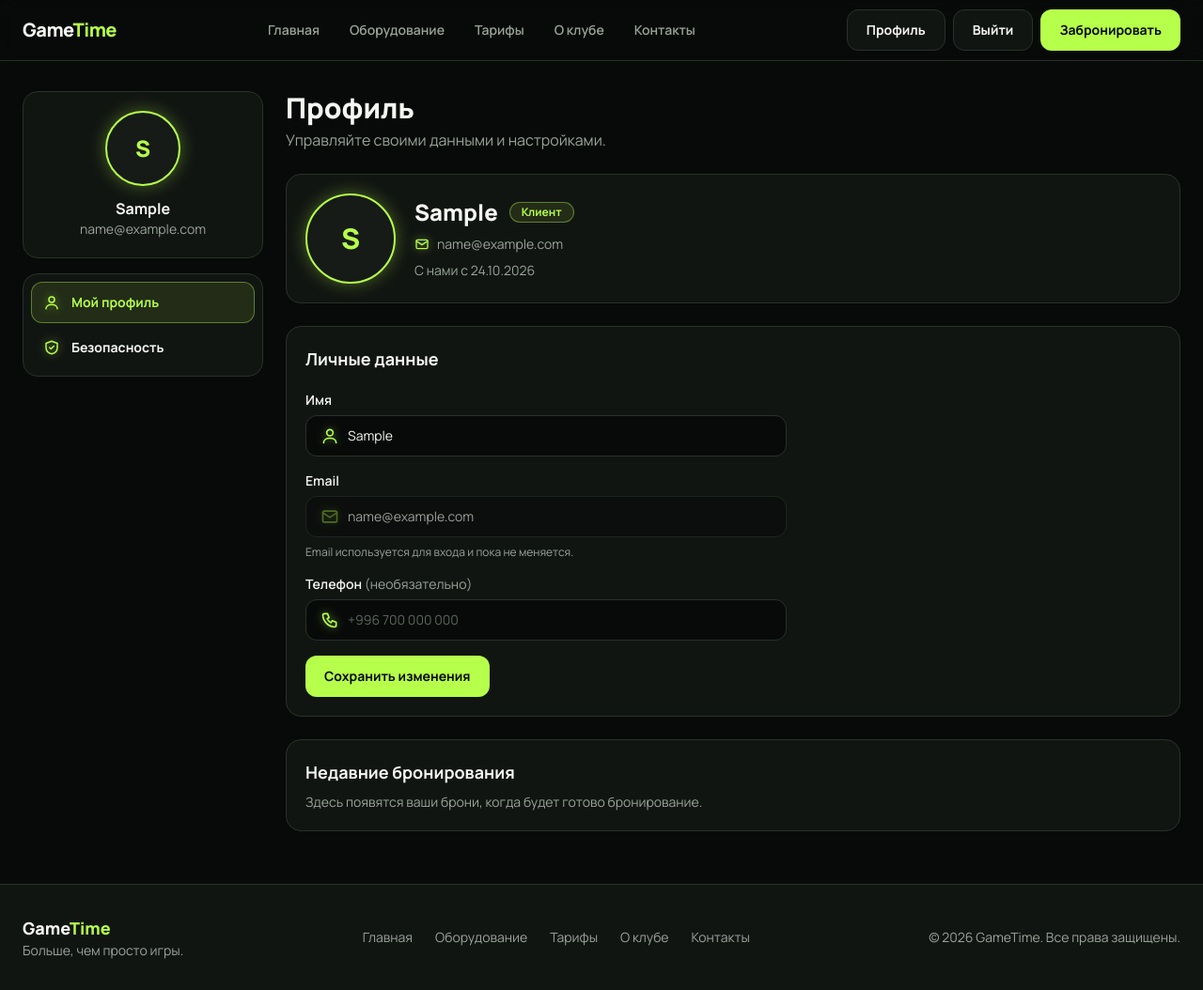
After one commit to bekzat-slr-amg/GameTime, a Django app: page /accounts/profile/ in a window 1280 px wide. The commit adds this page. Shown: the whole page at 94% size. Run offline with Django 5.2, Linux system fonts and the light colour scheme; the visitor is signed in with stand-in values (Sample User, id 1); style sheets or scripts are compiled from the project's sources.

Commit message:
feat: add profile page, password change and glowing icons

```diff
--- a/apps/accounts/forms.py
+++ b/apps/accounts/forms.py
@@ -1,6 +1,5 @@
 from django import forms
-from django.contrib.auth.forms import AuthenticationForm, UserCreationForm
-
+from django.contrib.auth.forms import AuthenticationForm, PasswordChangeForm, UserCreationForm
 from .models import User
 
 INPUT = "input"
@@ -67,3 +66,29 @@ class LoginForm(AuthenticationForm):
 
     def clean_username(self):
         return self.cleaned_data["username"].lower()
+
+class ProfileForm(forms.ModelForm):
+    class Meta:
+        model = User
+        fields = ("first_name", "email", "phone")
+
+    def __init__(self, *args, **kwargs):
+        super().__init__(*args, **kwargs)
+        self.fields["first_name"].required = True
+        self.fields["first_name"].label = "Имя"
+        self.fields["email"].disabled = True  # email не меняется, значения из формы игнорируются
+        for name, text in (("first_name", "Ваше имя"), ("email", ""), ("phone", "+996 700 000 000")):
+            self.fields[name].widget.attrs.update({"class": INPUT, "placeholder": text})
+
+
+class StyledPasswordChangeForm(PasswordChangeForm):
+    def __init__(self, *args, **kwargs):
+        super().__init__(*args, **kwargs)
+        labels = {
+            "old_password": "Текущий пароль",
+            "new_password1": "Новый пароль",
+            "new_password2": "Подтвердите новый пароль",
+        }
+        for name, label in labels.items():
+            self.fields[name].label = label
+            self.fields[name].widget.attrs["class"] = f"{INPUT} pr-24"
--- a/apps/accounts/templates/accounts/login.html
+++ b/apps/accounts/templates/accounts/login.html
@@ -19,8 +19,8 @@
     <div role="alert" class="rounded-xl border border-red-400/40 bg-red-400/10 p-3 text-sm text-red-300">{{ form.non_field_errors.0 }}</div>
   {% endif %}
 
-  {% include "partials/form_field.html" with field=form.username %}
-  {% include "partials/form_field.html" with field=form.password toggle=True %}
+  {% include "partials/form_field.html" with field=form.username icon="mail" %}
+  {% include "partials/form_field.html" with field=form.password toggle=True icon="lock" %}
 
   <label class="flex items-center gap-2 text-sm text-muted">
     <input type="checkbox" name="remember_me" class="h-4 w-4 accent-lime" {% if form.remember_me.value %}checked{% endif %}>
--- /dev/null
+++ b/apps/accounts/templates/accounts/profile.html
@@ -0,0 +1,39 @@
+{% extends "accounts/profile_base.html" %}
+{% block title %}Профиль — GameTime{% endblock %}
+
+{% block profile_content %}
+<h1 class="text-3xl font-extrabold">Профиль</h1>
+<p class="mt-1 text-muted">Управляйте своими данными и настройками.</p>
+
+<section class="card mt-6 flex flex-col items-start gap-5 sm:flex-row sm:items-center">
+  {% include "partials/avatar.html" with classes="h-24 w-24 text-3xl" %}
+  <div class="min-w-0">
+    <div class="flex flex-wrap items-center gap-3">
+      <h2 class="text-2xl font-extrabold">{{ user.first_name|default:user.email }}</h2>
+      <span class="rounded-full border border-lime/40 bg-lime/10 px-3 py-0.5 text-xs font-bold text-lime">{{ user.get_role_display }}</span>
+    </div>
+    <p class="mt-2 flex items-center gap-2 break-all text-sm text-muted">{% include "partials/icon.html" with name="mail" size=16 %} {{ user.email }}</p>
+    {% if user.phone %}
+      <p class="mt-1 flex items-center gap-2 text-sm text-muted">{% include "partials/icon.html" with name="phone" size=16 %} {{ user.phone }}</p>
+    {% endif %}
+    <p class="mt-2 text-sm text-muted">С нами с {{ user.date_joined|date:"d.m.Y" }}</p>
+  </div>
+</section>
+
+<section class="card mt-6">
+  <h2 class="text-lg font-bold">Личные данные</h2>
+  <form method="post" class="mt-5 grid gap-4 sm:max-w-lg" data-submit-once>
+    {% csrf_token %}
+    {% include "partials/form_field.html" with field=form.first_name icon="user" %}
+    {% include "partials/form_field.html" with field=form.email icon="mail" %}
+    <p class="-mt-2 text-xs text-muted">Email используется для входа и пока не меняется.</p>
+    {% include "partials/form_field.html" with field=form.phone icon="phone" %}
+    <button type="submit" class="btn-primary w-full sm:w-fit">Сохранить изменения</button>
+  </form>
+</section>
+
+<section class="card mt-6">
+  <h2 class="text-lg font-bold">Недавние бронирования</h2>
+  <p class="mt-2 text-sm text-muted">Здесь появятся ваши брони, когда будет готово бронирование.</p>
+</section>
+{% endblock %}
--- /dev/null
+++ b/apps/accounts/templates/accounts/profile_base.html
@@ -0,0 +1,32 @@
+{% extends "base.html" %}
+{% load static %}
+
+{% block content %}
+{% with current=request.resolver_match.url_name %}
+<div class="mx-auto grid max-w-7xl gap-6 px-4 py-8 sm:px-6 lg:grid-cols-[16rem_1fr]">
+  <aside class="space-y-4">
+    <div class="card flex flex-col items-center text-center">
+      {% include "partials/avatar.html" with classes="h-20 w-20 text-2xl" %}
+      <p class="mt-3 font-bold">{{ user.first_name|default:user.email }}</p>
+      <p class="break-all text-sm text-muted">{{ user.email }}</p>
+    </div>
+    <nav class="card !p-2" aria-label="Разделы профиля">
+      <a href="{% url 'accounts:profile' %}" {% if current == 'profile' %}aria-current="page"{% endif %}
+         class="flex min-h-11 items-center gap-3 rounded-xl border px-3 text-sm font-bold {% if current == 'profile' %}border-lime/40 bg-lime/10 text-lime{% else %}border-transparent text-ink hover:bg-surface-2{% endif %}">
+        {% include "partials/icon.html" with name="user" size=18 %} Мой профиль
+      </a>
+      <a href="{% url 'accounts:password' %}" {% if current == 'password' %}aria-current="page"{% endif %}
+         class="mt-1 flex min-h-11 items-center gap-3 rounded-xl border px-3 text-sm font-bold {% if current == 'password' %}border-lime/40 bg-lime/10 text-lime{% else %}border-transparent text-ink hover:bg-surface-2{% endif %}">
+        {% include "partials/icon.html" with name="shield" size=18 %} Безопасность
+      </a>
+    </nav>
+  </aside>
+
+  <div class="min-w-0">
+    {% block profile_content %}{% endblock %}
+  </div>
+</div>
+{% endwith %}
+{% endblock %}
+
+{% block scripts %}<script src="{% static 'js/auth.js' %}" defer></script>{% endblock %}
--- a/apps/accounts/urls.py
+++ b/apps/accounts/urls.py
@@ -9,4 +9,6 @@ urlpatterns = [
     path("login/", views.SignInView.as_view(), name="login"),
     path("register/", views.RegisterView.as_view(), name="register"),
     path("logout/", LogoutView.as_view(), name="logout"),
+    path("profile/", views.ProfileView.as_view(), name="profile"),
+    path("password/", views.PasswordChangeView.as_view(), name="password"),
 ]
--- a/apps/accounts/views.py
+++ b/apps/accounts/views.py
@@ -1,10 +1,12 @@
+from django.contrib import messages
 from django.contrib.auth import login
-from django.contrib.auth.views import LoginView
+from django.contrib.auth import views as auth_views
+from django.contrib.auth.mixins import LoginRequiredMixin
 from django.shortcuts import redirect
 from django.urls import reverse_lazy
-from django.views.generic import CreateView
+from django.views.generic import CreateView, UpdateView
 
-from .forms import LoginForm, RegisterForm
+from .forms import LoginForm, ProfileForm, RegisterForm, StyledPasswordChangeForm
 
 
 class RegisterView(CreateView):
@@ -23,7 +25,7 @@ class RegisterView(CreateView):
         return response
 
 
-class SignInView(LoginView):
+class SignInView(auth_views.LoginView):
     authentication_form = LoginForm
     template_name = "accounts/login.html"
     redirect_authenticated_user = True
@@ -33,3 +35,26 @@ class SignInView(LoginView):
         if not form.cleaned_data.get("remember_me"):
             self.request.session.set_expiry(0)  # сессия закончится при закрытии браузера
         return response
+
+
+class ProfileView(LoginRequiredMixin, UpdateView):
+    form_class = ProfileForm
+    template_name = "accounts/profile.html"
+    success_url = reverse_lazy("accounts:profile")
+
+    def get_object(self, queryset=None):
+        return self.request.user
+
+    def form_valid(self, form):
+        messages.success(self.request, "Данные сохранены")
+        return super().form_valid(form)
+
+
+class PasswordChangeView(LoginRequiredMixin, auth_views.PasswordChangeView):
+    form_class = StyledPasswordChangeForm
+    template_name = "accounts/password_change.html"
+    success_url = reverse_lazy("accounts:password")
+
+    def form_valid(self, form):
+        messages.success(self.request, "Пароль изменён")
+        return super().form_valid(form)
--- a/static/src/input.css
+++ b/static/src/input.css
@@ -33,6 +33,10 @@
     @apply rounded-2xl border border-line bg-surface p-5;
   }
   .input {
-    @apply min-h-11 w-full rounded-xl border border-line bg-bg px-4 text-sm text-ink placeholder:text-muted/60 focus:border-lime;
+    @apply min-h-11 w-full rounded-xl border border-line bg-bg px-4 text-sm text-ink placeholder:text-muted/60 focus:border-lime disabled:cursor-not-allowed disabled:opacity-60;
+  }
+  .icon-glow {
+    color: var(--color-lime);
+    filter: drop-shadow(0 0 5px rgb(182 255 74 / 0.55));
   }
 }
--- a/templates/base.html
+++ b/templates/base.html
@@ -13,6 +13,7 @@
 <body class="min-h-screen bg-bg font-sans text-ink antialiased">
   {% block navbar %}{% include "partials/navbar.html" %}{% endblock %}
   <main id="top">
+    {% include "partials/messages.html" %}
     {% block content %}{% endblock %}
   </main>
   {% block footer %}{% include "partials/footer.html" %}{% endblock %}
--- /dev/null
+++ b/templates/partials/avatar.html
@@ -0,0 +1 @@
+<span class="flex shrink-0 items-center justify-center rounded-full border-2 border-lime bg-surface-2 font-extrabold text-lime shadow-[0_0_18px_rgb(182_255_74/0.35)] {{ classes }}" aria-hidden="true">{{ user.first_name|default:user.email|first|upper }}</span>
--- a/templates/partials/feature_card.html
+++ b/templates/partials/feature_card.html
@@ -1,6 +1,6 @@
 <div class="card flex items-center gap-4 !p-4">
   <span class="flex h-11 w-11 shrink-0 items-center justify-center rounded-xl bg-lime/10 text-lime">
-    <svg width="22" height="22" viewBox="0 0 24 24" fill="none" stroke="currentColor" stroke-width="2" stroke-linecap="round" stroke-linejoin="round" aria-hidden="true">
+    <svg width="22" class="icon-glow" height="22" viewBox="0 0 24 24" fill="none" stroke="currentColor" stroke-width="2" stroke-linecap="round" stroke-linejoin="round" aria-hidden="true">
       {% if icon == "monitor" %}<rect x="3" y="4" width="18" height="12" rx="2"/><path d="M8 20h8M12 16v4"/>
       {% elif icon == "clock" %}<circle cx="12" cy="12" r="9"/><path d="M12 7v5l3 2"/>
       {% elif icon == "globe" %}<circle cx="12" cy="12" r="9"/><path d="M3 12h18M12 3c3 3 3 15 0 18M12 3c-3 3-3 15 0 18"/>
--- a/templates/partials/form_field.html
+++ b/templates/partials/form_field.html
@@ -2,15 +2,16 @@
   <label for="{{ field.id_for_label }}" class="mb-1.5 block text-sm font-semibold">
     {{ field.label }}{% if not field.field.required %} <span class="font-normal text-muted">(необязательно)</span>{% endif %}
   </label>
-  {% if toggle %}
-    <div class="relative">
-      {{ field }}
+  <div class="relative {% if icon %}[&_input]:pl-11{% endif %}">
+    {% if icon %}
+      <span class="pointer-events-none absolute inset-y-0 left-4 flex items-center">{% include "partials/icon.html" with name=icon %}</span>
+    {% endif %}
+    {{ field }}
+    {% if toggle %}
       <button type="button" data-toggle-password="{{ field.id_for_label }}"
               class="absolute inset-y-0 right-2 my-auto h-8 rounded-lg px-3 text-xs font-bold text-muted hover:text-lime">Показать</button>
-    </div>
-  {% else %}
-    {{ field }}
-  {% endif %}
+    {% endif %}
+  </div>
   {% for error in field.errors %}
     <p role="alert" class="mt-1.5 text-sm text-red-300">{{ error }}</p>
   {% endfor %}
--- /dev/null
+++ b/templates/partials/icon.html
@@ -0,0 +1,8 @@
+<svg class="icon-glow" width="{{ size|default:20 }}" height="{{ size|default:20 }}" viewBox="0 0 24 24" fill="none" stroke="currentColor" stroke-width="2" stroke-linecap="round" stroke-linejoin="round" aria-hidden="true">
+  {% if name == "user" %}<circle cx="12" cy="8" r="4"/><path d="M4 21c0-4 4-6 8-6s8 2 8 6"/>
+  {% elif name == "mail" %}<rect x="3" y="5" width="18" height="14" rx="2"/><path d="M3 7l9 6 9-6"/>
+  {% elif name == "phone" %}<path d="M5 4h4l2 5-2.5 1.5a11 11 0 005 5L15 13l5 2v4a2 2 0 01-2 2A16 16 0 013 6a2 2 0 012-2z"/>
+  {% elif name == "lock" %}<rect x="5" y="11" width="14" height="10" rx="2"/><path d="M8 11V8a4 4 0 018 0v3"/>
+  {% elif name == "shield" %}<path d="M12 3l8 3v6c0 5-3.5 8-8 9-4.5-1-8-4-8-9V6l8-3z"/><path d="M9 12l2 2 4-4"/>
+  {% endif %}
+</svg>
--- /dev/null
+++ b/templates/partials/messages.html
@@ -0,0 +1,7 @@
+{% if messages %}
+<div class="mx-auto max-w-7xl px-4 pt-4 sm:px-6" role="status">
+  {% for message in messages %}
+    <div class="rounded-xl border border-lime/40 bg-lime/10 px-4 py-3 text-sm font-semibold text-lime">{{ message }}</div>
+  {% endfor %}
+</div>
+{% endif %}
--- a/templates/partials/navbar.html
+++ b/templates/partials/navbar.html
@@ -8,6 +8,7 @@
 
     <div class="flex items-center gap-2">
       {% if user.is_authenticated %}
+        <a href="{% url 'accounts:profile' %}" class="btn-outline hidden md:inline-flex">Профиль</a>
         <form method="post" action="{% url 'accounts:logout' %}" class="hidden md:block">
           {% csrf_token %}
           <button type="submit" class="btn-outline">Выйти</button>
@@ -27,6 +28,7 @@
     <div class="mx-auto flex max-w-7xl flex-col px-4 py-2 sm:px-6">
       {% include "partials/nav_links.html" with link_class="flex min-h-12 items-center text-base font-semibold text-ink" %}
       {% if user.is_authenticated %}
+        <a href="{% url 'accounts:profile' %}" class="flex min-h-12 items-center text-base font-semibold text-ink">Профиль</a>
         <form method="post" action="{% url 'accounts:logout' %}">
           {% csrf_token %}
           <button type="submit" class="flex min-h-12 w-full items-center text-base font-semibold text-lime">Выйти</button>
```
Also changed, not shown: apps/accounts/templates/accounts/password_change.html (added, +21 -0 lines), apps/accounts/templates/accounts/register.html (+5 -5 lines).
